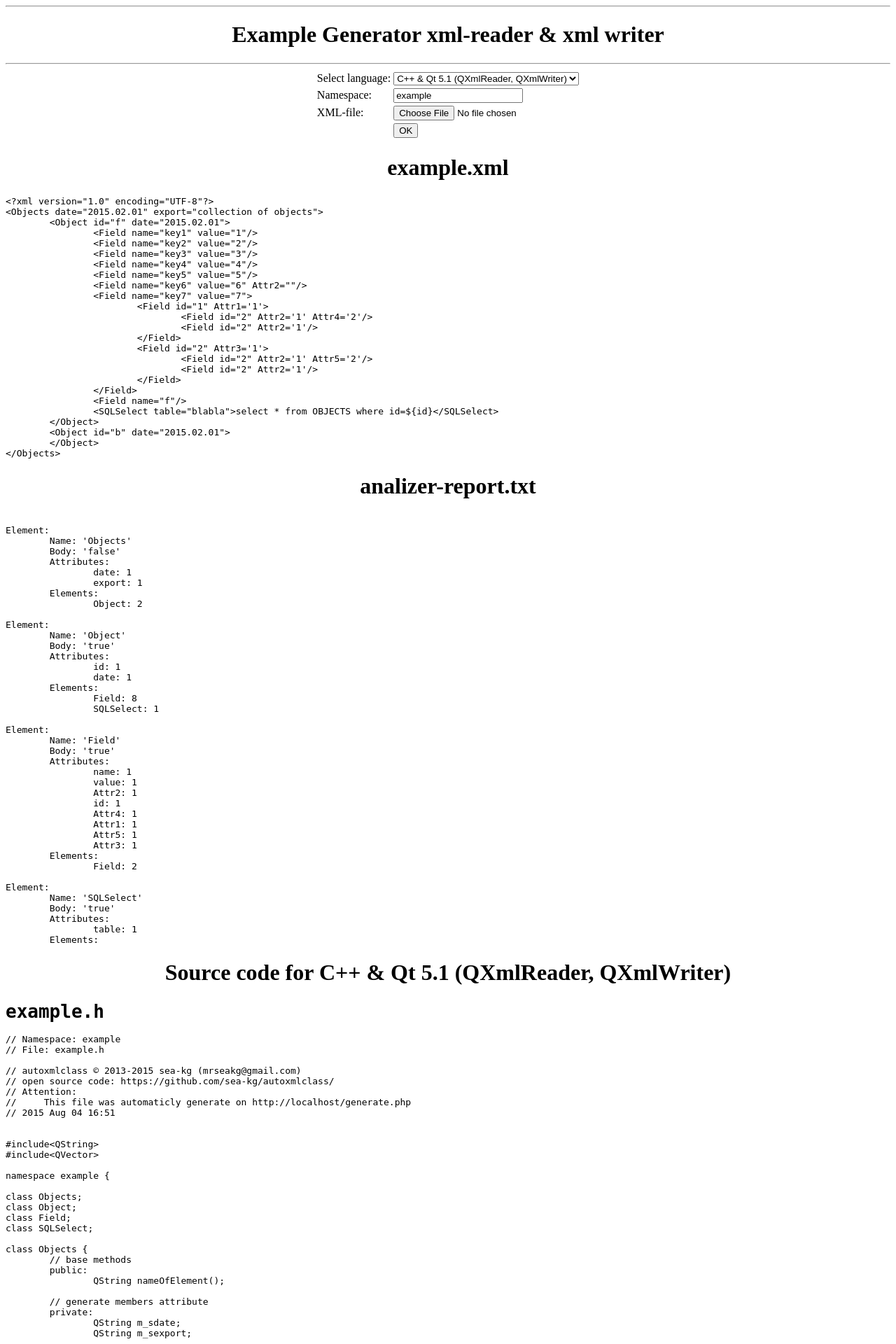
After one commit to sea-kg/autoxmlclass, a PHP site: page /generate.php in a window 1280 px wide. The commit adds this page. Shown: the top 1920 px of the page at 70% size. Run offline with PHP 8.4, Linux system fonts and the light colour scheme.

Commit message:
added generate.php

```diff
--- /dev/null
+++ b/www/generate.php
@@ -0,0 +1,129 @@
+<?php
+	include_once('config.php');
+	include_once('analizer.php');
+
+	if (isset($_POST['namespace']) && isset($_POST['output_lang']) && isset($_FILES['input_xml'])) {
+		$namespace = $_POST['namespace'];
+		$lang = $_POST['output_lang'];
+		$filename = $_FILES['input_xml']['tmp_name'];
+		$analizer = new Analizer();
+
+		if(file_exists($filename)) {
+			$myfile = fopen($filename, "r") or die("Unable to open file!");
+			$xml = fread($myfile,filesize($filename));
+			// echo htmlspecialchars($xml);
+			fclose($myfile);
+			$analizer->parse_string($xml);
+		} else {
+			echo "Could not load file";
+			exit;
+		}
+
+		include_once($config['langs'][$lang]['include_file']);
+		$cg = new CodeGenerator();
+		$cg->generate($analizer->elements, $namespace);
+
+
+		$zipname = tempnam("/tmp", "autoxmlclass");
+		$zip = new ZipArchive();
+		if($zip->open($zipname, true ? ZIPARCHIVE::OVERWRITE : ZIPARCHIVE::CREATE) !== true) {
+			echo "Could not create zip-archive ".$zipname;
+			exit;
+		}
+
+		foreach($cg->files as $filename => $content) {
+			// echo '<h1>'.$filename.'</h1>';
+			// echo htmlspecialchars($content);
+			$zip->addFromString($filename, $content);
+		}
+		$zip->close();
+
+		header($_SERVER["SERVER_PROTOCOL"] . " 200 OK");
+		header("Cache-Control: public"); // needed for i.e.
+		header("Content-Type: application/zip");
+		header("Content-Transfer-Encoding: Binary");
+		header("Content-Length:".filesize($zipname));
+		header("Content-Disposition: attachment; filename=".$namespace.'.zip');
+		readfile($zipname);
+		unlink($zipname);
+		exit;
+	}
+?><html>
+<head>
+<title>Example Generator classes & reader/writer for xml </title>
+<meta http-equiv="Content-Type" content="text/html; charset=utf8">
+</head>
+<body onload="init_v();">
+<hr>
+<center>
+	<h1>Example Generator xml-reader & xml writer</h1>
+<hr>
+	<form action="?" method="post" enctype="multipart/form-data">
+	<table>
+		<tr>
+			<td>Select language:</td>
+			<td><select name="output_lang">
+				<?php
+					$lang = isset($_GET['output_lang']) ? $_GET['output_lang'] : '';
+					foreach ($config['langs'] as $key => $value) {
+						echo '<option value="'.$key.'" '.($lang == $key ? 'selected="true"' : '').'>'.$value['name'].'</option>'."\r\n";
+					}
+				?>
+				</select>
+			</td>
+			<tr>
+				<td>Namespace: </td>
+				<td><input name="namespace" type="text" value="example"/></td>
+			</tr>
+			<tr>
+				<td>XML-file: </td>
+				<td><input name="input_xml" type="file"/></td>
+			</tr>
+			<tr>
+				<td></td>
+				<td><input type="submit" value="OK"/></td>
+			</tr>
+		</tr>
+	</table>
+</center>
+<center><h1>example.xml</h1></center>
+
+<pre>
+<?php
+	$myfile = fopen("example.xml", "r") or die("Unable to open file!");
+	$xml = fread($myfile,filesize("example.xml"));
+	echo htmlspecialchars($xml);
+	fclose($myfile);
+	$analizer = new Analizer();
+	$analizer->parse_string($xml);
+	// Analizer
+?>
+</pre>
+
+<center><h1>analizer-report.txt</h1></center>
+<pre>
+<?php
+	echo $analizer->getElements();
+	$namespace = isset($_GET['namespace']) ? $_GET['namespace'] : 'example';
+	$lang = isset($_GET['output_lang']) ? $_GET['output_lang'] : 'cpp_qt_useqxml';
+
+?>
+</pre>
+
+<center><h1>Source code for <?php echo $config['langs'][$lang]['name']; ?> </h1></center>
+<pre>
+<?php
+	include_once($config['langs'][$lang]['include_file']);
+	$cg = new CodeGenerator();
+	$cg->generate($analizer->elements, $namespace);
+
+	foreach($cg->files as $filename => $content) {
+		echo '<h1>'.$filename.'</h1>';
+		echo htmlspecialchars($content);
+	}
+
+?>
+</pre>
+
+</body>
+</html>
--- a/www/generators/cpp_qt_useqxml.php
+++ b/www/generators/cpp_qt_useqxml.php
@@ -431,6 +431,17 @@ class CodeGenerator {
 		foreach($elements as $var => $elem) {
 			$header_file .= "class ".$elem->name." {\r\n";
 
+			{
+				$header_file .= "\t// base methods\r\n";
+				$header_file .= "\tpublic:\r\n";
+				$header_file .= "\t\tQString nameOfElement();\r\n";
+				// source code
+				$source_file .= "\r\n// ------------------------------------------------------------\r\n\r\n";
+				$source_file .= "QString ".$elem->name."::nameOfElement() { \r\n";
+				$source_file .= "\t return \"".$elem->name."\";\r\n";
+				$source_file .= "}\r\n";
+			}
+			$header_file .= "\r\n";
 
 			$header_file .= "\t// generate members attribute\r\n";
 			$header_file .= "\tprivate:\r\n";
@@ -457,7 +468,6 @@ class CodeGenerator {
 				}
 			};
 			$header_file .= "\r\n";
-
 
 			$header_file .= "\t// generate methods for attribute\r\n";
 			$header_file .= "\tpublic:\r\n";
@@ -520,7 +530,6 @@ class CodeGenerator {
 				}
 			};
 			$header_file .= "\r\n";
-
 			$header_file .= "}; // class ".$elem->name."\r\n\r\n";
 		}
 
```
Also changed, not shown: 1 other file.
